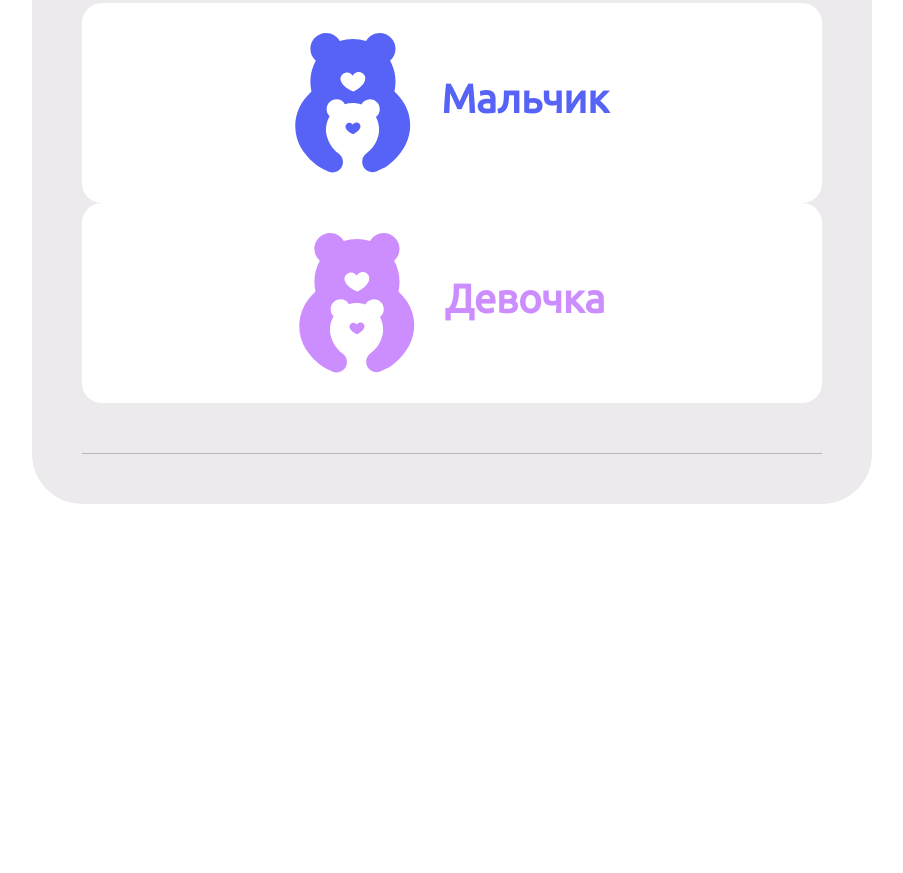
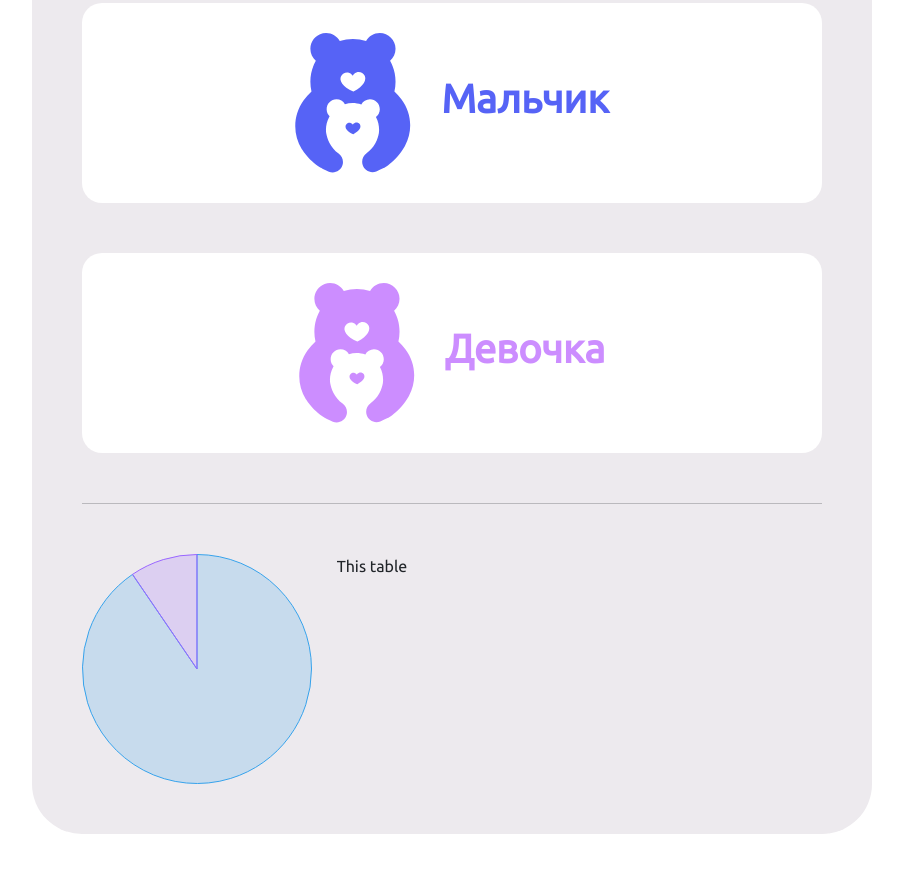
Before and after one commit to ast21/gender-party, a React app: page / in a window 1280 px wide. Shown: the part 1204-2077 px from the top of the page, without its empty margins (188-1091 px from the left). Before the commit the page ends 1858 px from the top, so only its background shows below. Built offline with nearby package versions, Linux system fonts and the light colour scheme.

Commit message:
feat: add chartjs

```diff
--- a/package.json
+++ b/package.json
@@ -9,8 +9,10 @@
     "@testing-library/react": "^13.0.0",
     "@testing-library/user-event": "^13.2.1",
     "bootstrap": "^5.2.3",
+    "chart.js": "^4.2.0",
     "react": "^18.2.0",
     "react-bootstrap": "^2.7.0",
+    "react-chartjs-2": "^5.2.0",
     "react-dom": "^18.2.0",
     "react-router-dom": "^6.6.2",
     "react-scripts": "5.0.1",
--- a/src/scss/app.scss
+++ b/src/scss/app.scss
@@ -107,10 +107,6 @@ html, body, #root {
     margin-bottom: 50px;
   }
 
-  > .gender-container {
-    margin-bottom: 50px;
-  }
-
   .gender {
     display: flex;
     justify-content: center;
@@ -118,6 +114,7 @@ html, body, #root {
     background-color: $white;
     padding: 30px;
     border-radius: $border-radius;
+    margin-bottom: 50px;
 
     > .title {
       margin-left: 30px;
@@ -133,6 +130,11 @@ html, body, #root {
   }
 
   hr {
-    margin: 0;
+    margin-top: 0;
+    margin-bottom: 50px;
+  }
+
+  > .chart {
+
   }
 }
--- a/src/views/Home/Home.js
+++ b/src/views/Home/Home.js
@@ -1,5 +1,28 @@
 import {Col, Container, Form, Row} from "react-bootstrap";
 import {ReactComponent as Bear} from "./../../images/bear.svg";
+import { Chart as ChartJS, ArcElement, Tooltip } from "chart.js";
+import { Pie } from "react-chartjs-2";
+
+ChartJS.register(ArcElement, Tooltip);
+
+const data = {
+  labels: ['Мальчик', 'Девочка'],
+  datasets: [
+    {
+      label: '# Ответы',
+      data: [19, 2],
+      backgroundColor: [
+        'rgba(54, 162, 235, 0.2)',
+        'rgba(153, 102, 255, 0.2)',
+      ],
+      borderColor: [
+        'rgba(54, 162, 235, 1)',
+        'rgba(153, 102, 255, 1)',
+      ],
+      borderWidth: 1,
+    },
+  ],
+};
 
 function Home() {
   return (
@@ -55,6 +78,15 @@ function Home() {
             </Col>
           </Row>
           <hr/>
+
+          <Row>
+            <Col md={4}>
+              <Pie data={data}/>
+            </Col>
+            <Col md={8}>
+              <div>This table</div>
+            </Col>
+          </Row>
         </div>
       </Container>
     </>
```
Also changed, not shown: 1 other file.
